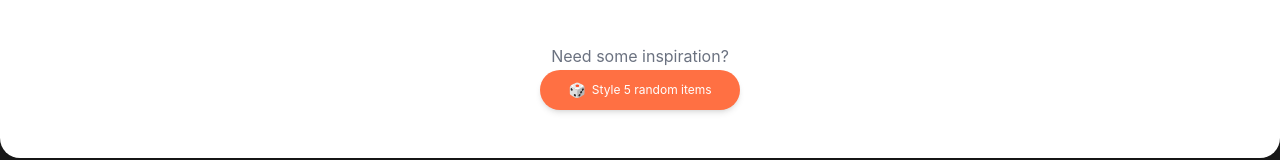
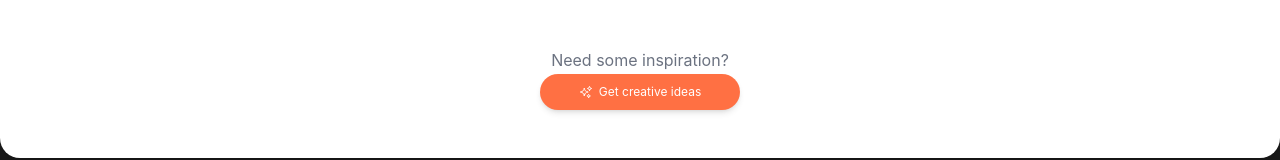
Before and after one commit to dejy100/spuntrademo-v1, a React (Vite) app: page /create in a window 1280 px wide. Shown: the part 498-658 px from the top of the page. Built offline with nearby package versions, Linux system fonts and the light colour scheme.

Commit message:
feat(create): update inspiration button with sparkles icon and new text

```diff
--- a/src/components/create/CreatePage.tsx
+++ b/src/components/create/CreatePage.tsx
@@ -2,6 +2,7 @@ import React from 'react';
 import { X, Shirt } from 'lucide-react';
 import { useNavigate } from 'react-router-dom';
 import { motion } from 'framer-motion';
+import { SparklesIcon } from '@heroicons/react/24/outline';
 
 export default function CreatePage() {
   const navigate = useNavigate();
@@ -140,8 +141,8 @@ export default function CreatePage() {
           <div className="absolute bottom-12 w-full flex flex-col items-center">
             <p className="text-gray-500 mb-0.5 w-[200px] text-center">Need some inspiration?</p>
             <button className="w-[200px] px-6 py-2.5 bg-[#FF7043] text-white rounded-full flex items-center justify-center gap-1.5 text-xs shadow-md">
-              <span className="text-sm">🎲</span>
-              Style 5 random items
+              <SparklesIcon className="w-3.5 h-3.5" />
+              Get creative ideas
             </button>
           </div>
         </div>
```
